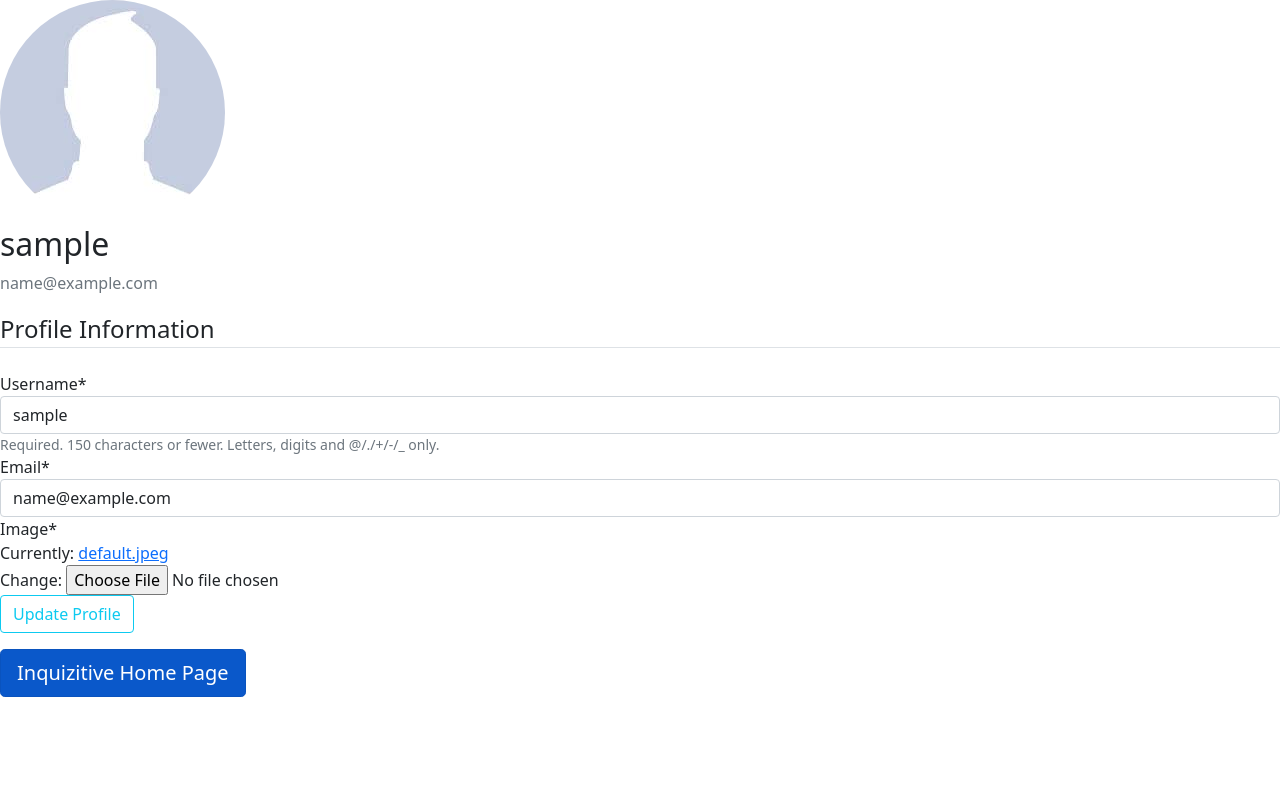
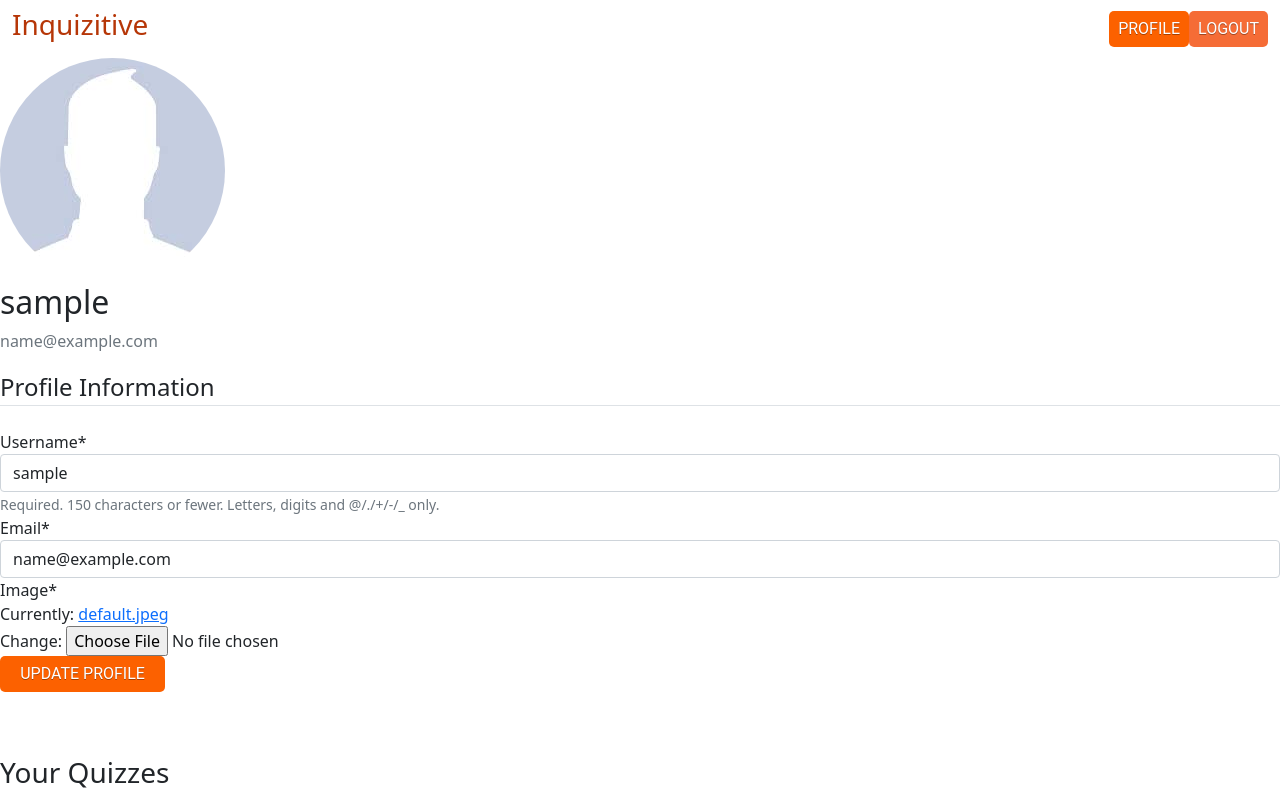
Before and after one commit to Ritvikshah2000/Inquizitive, a Django app: page /profile/ in a window 1280 px wide. Before the commit the page ends 697 px from the top, so only its background shows below. Run offline with Django 3.2, Linux system fonts and the light colour scheme; the visitor is signed in with stand-in values (Sample User, id 1); data comes from the database, SQL or seed files in the repository; some libraries are stand-ins or nearby versions.

Commit message:
Changing routing for editing quizzes to be done via user profile, working on users taking quizzes

```diff
--- a/inquizitive/quizzes/admin.py
+++ b/inquizitive/quizzes/admin.py
@@ -1,6 +1,5 @@
 from django.contrib import admin
-from .models import User, Quiz
+from .models import Quiz
 
 # Register your models here.
-admin.site.register(User)
 admin.site.register(Quiz)
--- a/inquizitive/quizzes/templates/quizzes/answer_question.html
+++ b/inquizitive/quizzes/templates/quizzes/answer_question.html
@@ -4,13 +4,13 @@
 
 <h2>Create New Quiz</h2>
 
-<form action="{% url 'answer_question' quiz = quiz.id question = question.id %}" method="post">
+<form action="{% url 'answer_question' quiz_id=quiz.id question_id=question.id %}" method="post">
     {% csrf_token %}
     <fieldset>
         <legend><h1>{{ question.Text }}</h1></legend>
         {% if error_message %}<p><strong>{{ error_message }}</strong></p>{% endif %}
         {% for quiz_question_option in question.quiz_question_option_set.all %}
-            <input type="radio" name="option" id="option{{ forloop.counter }}" value="{{ qui_qusetion_option.id }}">
+            <input type="radio" name="option" id="option{{ forloop.counter }}" value="{{ quiz_question_option.id }}">
             <label for="option{{ forloop.counter }}">{{ quiz_question_option.Text }}</label><br>
         {% endfor %}
     </fieldset>
--- a/inquizitive/quizzes/templates/quizzes/quiz_question_option_form.html
+++ b/inquizitive/quizzes/templates/quizzes/quiz_question_option_form.html
@@ -16,8 +16,8 @@
             {{form.as_p}}
             </div>
         {% endfor %}
-        <input class="secondary-button" type="submit" name="done" value="Save">
-        <input class="action-button" type="submit" name="add" value="Add Another Option">
+        <button class="secondary-button" type="submit" name="done">Save</button>
+        <button class="action-button" type="submit" name="add">Add Another Option</button>
     </form>
 </div>
 
--- a/inquizitive/quizzes/templates/quizzes/quiz_question_view.html
+++ b/inquizitive/quizzes/templates/quizzes/quiz_question_view.html
@@ -33,7 +33,7 @@
   <br>
 
   <div class="back">
-    <a class="secondary-button" href="{% url 'view_quiz' quiz_question.Quiz_ID.id %}">Back</a>
+    <a class="secondary-button" href="{% url 'view_your_quiz' quiz_question.Quiz_ID.id %}">Back</a>
   </div>
 
 {% endblock %}
--- a/inquizitive/quizzes/urls.py
+++ b/inquizitive/quizzes/urls.py
@@ -6,20 +6,22 @@ from django.contrib.auth.decorators import login_required
 
 urlpatterns = [
     path('', views.index.as_view(), name='index'),
-    # path('create_quiz',login_required(views.QuizCreateView.as_view()), name='create_quiz'),
-    path('create_quiz',views.QuizCreateView.as_view(), name='create_quiz'),
-    # path('delete_quiz/<int:pk>',login_required(views.QuizDeleteView.as_view()), name='delete_quiz'),
-    path('delete_quiz/<int:pk>', views.QuizDeleteView.as_view(), name='delete_quiz'),
+    path('create_quiz',login_required(views.QuizCreateView.as_view()), name='create_quiz'),
+    # path('create_quiz',views.QuizCreateView.as_view(), name='create_quiz'),
+    path('delete_quiz/<int:pk>',login_required(views.QuizDeleteView.as_view()), name='delete_quiz'),
+    # path('delete_quiz/<int:pk>', views.QuizDeleteView.as_view(), name='delete_quiz'),
     path('view_quiz/<int:pk>', views.QuizDetailView.as_view(), name='view_quiz'),
+    path('view_your_quiz/<int:pk>', login_required(views.UserQuizDetailView.as_view()), name='view_your_quiz'),
+    # path('view_your_quiz/<int:pk>', views.UserQuizDetailView.as_view(), name='view_your_quiz'),
     path('view_genre/<int:pk>', views.QuizGenreDetailView.as_view(), name='view_genre'),
     path('view_quiz_question/<int:pk>', views.QuizQuestionDetailView.as_view(), name='view_quiz_question'),
-    path('delete_quiz_question/<int:pk>', views.QuizQuestionDeleteView.as_view(), name='delete_quiz_question'),
-    # path('delete_quiz_question/<int:pk>',login_required(views.QuizQuestionDeleteView.as_view()), name='delete_quiz_question'),
-    path('<int:quiz_id>/create_quiz_question', views.QuizQuestionCreateView.as_view(), name='create_question'),
-    # path('<int:quiz_id>/create_quiz_question',login_required(views.QuizQuestionCreateView.as_view()), name='create_question'),
-    path('<int:question_id>/add_question_option', views.QuizQuestionOptionCreateView.as_view(), name='add_question_option'),
-    # path('<int:question_id>/add_question_option',login_required(views.QuizQuestionOptionCreateView.as_view()), name='add_question_option'),
-    path('<int:quiz_id>/answer_question/<int:question_id>', views.answer_question, name='answer_question'),
-    # path('<int:quiz_id>/answer_question/<int:question_id>', login_required(views.answer_question), name='answer_question'),
+    path('delete_quiz_question/<int:pk>',login_required(views.QuizQuestionDeleteView.as_view()), name='delete_quiz_question'),
+    # path('delete_quiz_question/<int:pk>', views.QuizQuestionDeleteView.as_view(), name='delete_quiz_question'),
+    path('<int:quiz_id>/create_quiz_question',login_required(views.QuizQuestionCreateView.as_view()), name='create_question'),
+    # path('<int:quiz_id>/create_quiz_question', views.QuizQuestionCreateView.as_view(), name='create_question'),
+    path('<int:question_id>/add_question_option',login_required(views.QuizQuestionOptionCreateView.as_view()), name='add_question_option'),
+    # path('<int:question_id>/add_question_option', views.QuizQuestionOptionCreateView.as_view(), name='add_question_option'),
+    path('<int:quiz_id>/answer_question/<int:question_id>', login_required(views.answer_question), name='answer_question'),
+    # path('<int:quiz_id>/answer_question/<int:question_id>', views.answer_question, name='answer_question'),
 
 ]
--- /dev/null
+++ b/inquizitive/users/templates/users/base.html
@@ -0,0 +1,53 @@
+<!-- {% load static %} -->
+
+<!DOCTYPE html>
+<html lang="en">
+
+<head>
+  <meta charset="utf-8" />
+  <meta content="width=device-width, initial-scale=1.0" name="viewport" />
+  <!-- CSS -->
+  {% block css %}
+  {% endblock %}
+  <link href="https://cdn.jsdelivr.net/npm/bootstrap@5.1.3/dist/css/bootstrap.min.css" rel="stylesheet" integrity="sha384-1BmE4kWBq78iYhFldvKuhfTAU6auU8tT94WrHftjDbrCEXSU1oBoqyl2QvZ6jIW3" crossorigin="anonymous" />
+<link rel="stylesheet" type="text/css" href="{% static 'quizzes/global.css' %}">
+
+</head>
+
+<body>
+  <main>
+
+
+    {% block nav %}
+    <nav class="navbar navbar-expand-md">
+      <div class="container-fluid">
+        <div class="navabar-nav me-auto">
+          <h3><a class="home-link" href="{% url 'index'%}">Inquizitive</a></h3>
+        </div>
+        <ul class="navbar-nav ms-auto">
+          {% if user.is_authenticated  %}
+            <li class="nav-item mr-3">
+              <a class="nav-link action-button" href="{% url 'profile' %}">Profile</a>
+            </li>
+            <li class="nav-item">
+              <a class="nav-link secondary-button" href="{% url 'logout' %}">Logout</a>
+            </li>
+          {% else %}
+            <li class="nav-item">
+              <a class="nav-link action-button" href="{% url 'login' %}">Login</a>
+            </li>
+            <li class="nav-item">
+              <a class="nav-link secondary-button" href="{% url 'register' %}">Register</a>
+            </li>
+          {% endif %}
+
+        </ul>
+      </div>
+    </nav>
+    {% endblock %}
+
+    {% block content %}
+    {% endblock %}
+  </main>
+</body>
+</html>
--- a/inquizitive/users/templates/users/login.html
+++ b/inquizitive/users/templates/users/login.html
@@ -1,3 +1,4 @@
+{% extends "users/base.html" %}
 {% load crispy_forms_tags %}
 <heading>
     {% if messages %}
@@ -18,12 +19,12 @@
                 {{ form|crispy}}
             </fieldset>
             <div class="form-group">
-                <button class="btn btn-outline-info" type="submit">Login</button>
+                <button class="action-button" type="submit">Login</button>
             </div>
         </form>
         <div class="border-top pt-3">
             <small class="text-muted">
-                Need an Account? <a class="ml-2" href="{% url 'register' %}">Sign Up Now</a>
+                Need an Account? <a class="ml-2 secondary-button" href="{% url 'register' %}">Sign Up Now</a>
             </small>
         </div>
     </div>
--- a/inquizitive/users/templates/users/profile.html
+++ b/inquizitive/users/templates/users/profile.html
@@ -1,3 +1,5 @@
+{% extends "users/base.html" %}
+
 {% load crispy_forms_tags %}
 
 <heading>
@@ -28,9 +30,17 @@
             {{ p_form|crispy}}
         </fieldset>
         <div class="form-group">
-            <button class="btn btn-outline-info" type="submit">Update Profile</button>
+            <button class="action-button" type="submit">Update Profile</button>
             <p></p>
-            <a href="{% url 'index' %}" class="btn btn-primary btn-lg active" role="button" aria-pressed="true">Inquizitive Home Page</a>
+        </div>
+        <br><br>
+        <div>
+          <h3>Your Quizzes</h3>
+          <ul>
+            {% for quiz in user.quiz_set.all %}
+            <li><a href="{% url 'view_your_quiz' quiz.id %}">{{quiz.Title}}</a></li>
+            {% endfor %}
+        </ul>
         </div>
     </form>
     </div>
--- a/inquizitive/users/templates/users/register.html
+++ b/inquizitive/users/templates/users/register.html
@@ -1,3 +1,4 @@
+{% extends "users/base.html" %}
 {% load crispy_forms_tags %}
 <link rel="stylesheet" href="https://cdn.jsdelivr.net/npm/bootstrap@5.1.3/dist/css/bootstrap.min.css" integrity="sha384-1BmE4kWBq78iYhFldvKuhfTAU6auU8tT94WrHftjDbrCEXSU1oBoqyl2QvZ6jIW3" crossorigin="anonymous">
 {% block content %}
@@ -9,14 +10,13 @@
                 {{ form|crispy}}
             </fieldset>
             <div class="form-group">
-                <button class="btn btn-outline-info" type="submit">Sign Up</button>
+                <button class="action-button" type="submit">Sign Up</button>
             </div>
         </form>
         <div class="border-top pt-3">
             <small class="text-muted">
-                Already Have An Account? <a class="ml-2" href="{% url 'login' %}">Sign In</a>
+                Already Have An Account? <a class="secondary-button" href="{% url 'login' %}">Sign In</a>
                 <p></p>
-                <a href="{% url 'index' %}" class="btn btn-primary btn-lg active" role="button" aria-pressed="true">Inquizitive Home Page</a>
             </small>
         </div>
     </div>
--- a/inquizitive/users/views.py
+++ b/inquizitive/users/views.py
@@ -2,6 +2,7 @@ from django.shortcuts import render, redirect
 from django.contrib import messages
 from django.contrib.auth.decorators import login_required
 from .forms import UserRegisterForm, UserUpdateForm, ProfileUpdateForm
+from quizzes.models import *
 
 
 def register(request):
```
Also changed, not shown: inquizitive/quizzes/models.py (+5 -12 lines), inquizitive/quizzes/templates/quizzes/quiz_user_view.html (added, +32 -0 lines), inquizitive/quizzes/templates/quizzes/quiz_view.html (+4 -17 lines), inquizitive/quizzes/views.py (+18 -4 lines).
